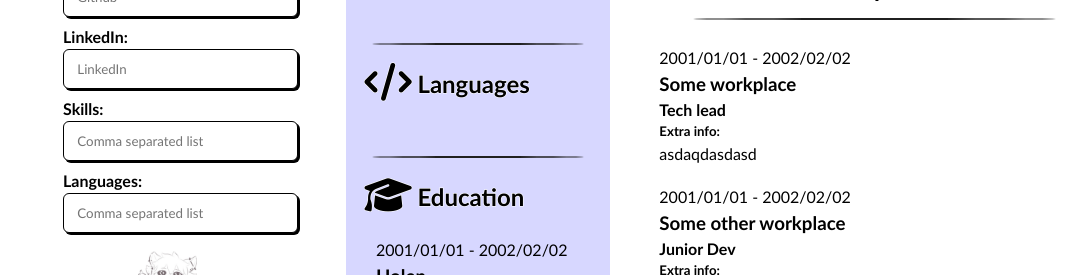
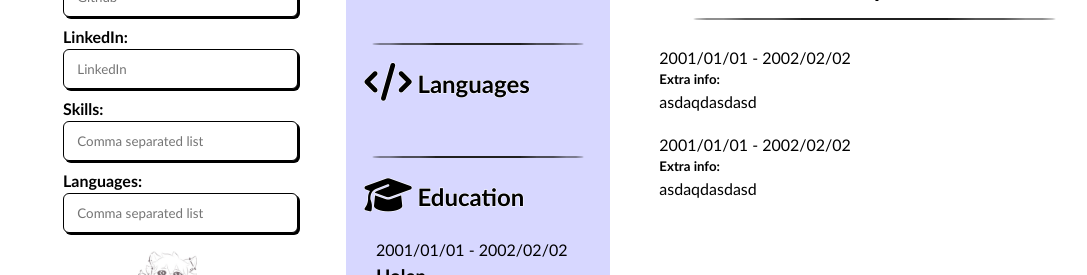
Before and after one commit to ATlexEide/cv-app, a React (Vite) app: page / in a window 1280 px wide. Shown: the part 525-800 px from the top of the page, without its empty margins (193-1280 px from the left). Built offline with nearby package versions, Linux system fonts and the light colour scheme; some icons are missing.

Commit message:
Update data logic

```diff
--- a/src/Components/Cards/Card.jsx
+++ b/src/Components/Cards/Card.jsx
@@ -31,16 +31,14 @@ function Card({
       </h3>
     );
 
-  const type = data.school ? "education" : "practical";
-  const place = data.school ? data.school : data.company;
-  const designation = data.school ? data.degree : data.title;
   if (workexp)
     return (
       <section className="workexp card" id={data.id}>
         <h3>
-          <span className="timespan">{`${data.from.replace(/-/g, "/")} - ${
-            data.isCurrent ? "current" : data.to.replace(/-/g, "/")
-          }`}</span>{" "}
+          <span className="timespan">
+            {data.from && data.from.replace(/-/g, "/")} - $
+            {data.to && data.to.replace(/-/g, "/")}
+          </span>{" "}
           | {data.company}
         </h3>
         <h4>{data.title}</h4>
@@ -49,7 +47,7 @@ function Card({
           handleEdit={handleEdit}
           handleDelete={handleDelete}
           data={data}
-          type={type}
+          type={"practical"}
         />
       </section>
     );
@@ -57,10 +55,11 @@ function Card({
   return (
     <section className="school info card">
       <div className="year">
-        {data.from.replace(/-/g, "/")} - {data.to.replace(/-/g, "/")}
+        {data.from && data.from.replace(/-/g, "/")} -{" "}
+        {data.to && data.to.replace(/-/g, "/")}
       </div>
-      <h3>{place}</h3>
-      <h4>{designation}</h4>
+      <h3>{data.school}</h3>
+      <h4>{data.study}</h4>
       {data.desc && (
         <>
           <h5>Extra info:</h5>
@@ -71,7 +70,7 @@ function Card({
         handleEdit={handleEdit}
         handleDelete={handleDelete}
         data={data}
-        type={type}
+        type={"education"}
       />
     </section>
   );
```
